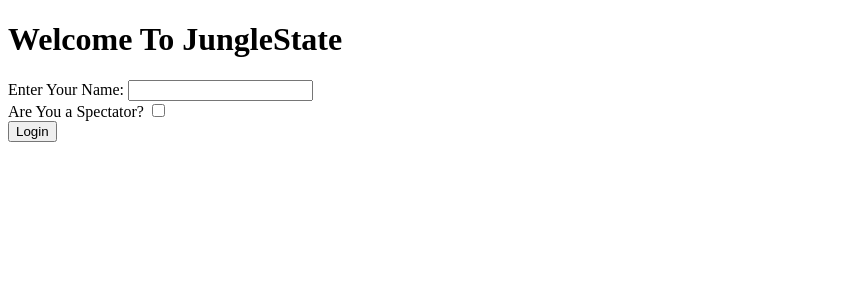
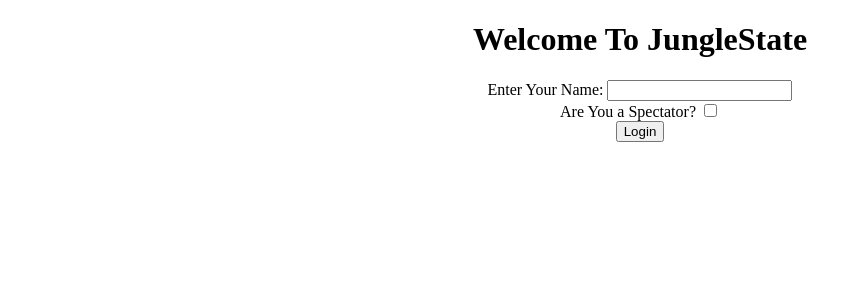
Before and after one commit to JungleState/ksr_junglestate, a Flask app: page /login in a window 1280 px wide. Shown: the top 300 px of the page, without its empty margins (0-862 px from the left). Run offline with Flask 2, Linux system fonts and the light colour scheme.

Commit message:
login centered

```diff
--- /dev/null
+++ b/server/static/login.css
@@ -0,0 +1,9 @@
+body {
+
+    text-align: center;
+}
+
+h1 {
+    border-color: saddlebrown;
+    border-width: thick;
+}
--- a/server/templates/login.html
+++ b/server/templates/login.html
@@ -6,7 +6,8 @@
     <meta name="viewport" content="width=device-width, initial-scale=1.0">
     <title>JungleState</title>
     <link rel="icon" type="image/png" href="static/sprites/monkey.png">
-    <link rel="stylesheet" href="static/junglestate.css">
+    <link rel="stylesheet" href="static/login.css">
+
     <script src="static/login.js" async></script>
 </head>
 
```
Also changed, not shown: server/templates/view.html (+1 -6 lines), server/static/view.css (renamed from server/static/junglestate.css).
